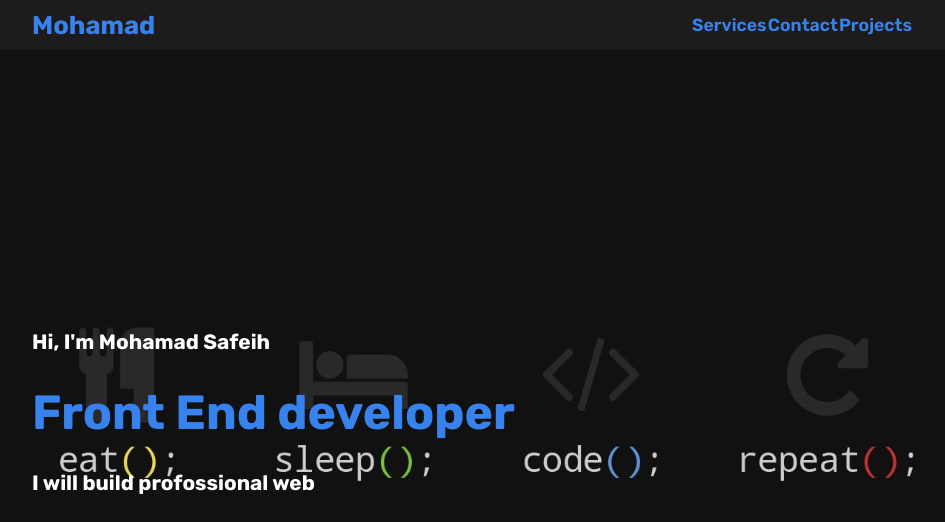
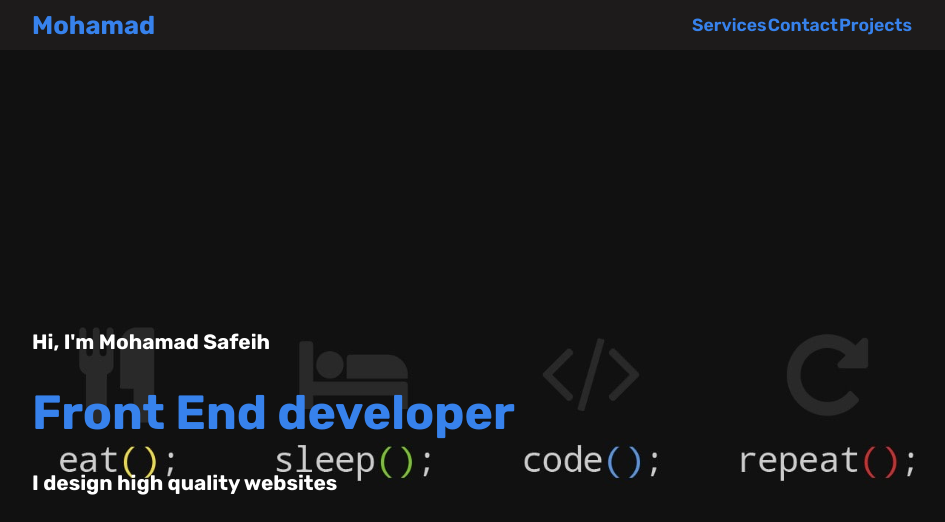
Before and after one commit to MohamadSafeih-14/Personal-website.github.io, a plain HTML site: page index.html in a window 1280 px wide. Shown: the top 522 px of the page, without its empty margins (168-1113 px from the left). Drawn offline with Linux system fonts and the light colour scheme.

Commit message:
change the h1 content

```diff
--- a/index.html
+++ b/index.html
@@ -32,7 +32,7 @@
       <span>
         Front End developer
       </span>
-      <h3>I will build profossional web </h3>
+      <h3>I design high quality websites</h3>
       <a href="#projects" class="btn">View My Work</a>
       <a href="#"><i class="fa-brands fa-facebook icons"></i></a>
       <a href="#"><i class="fa-brands fa-square-instagram icons"></i></a>
```
